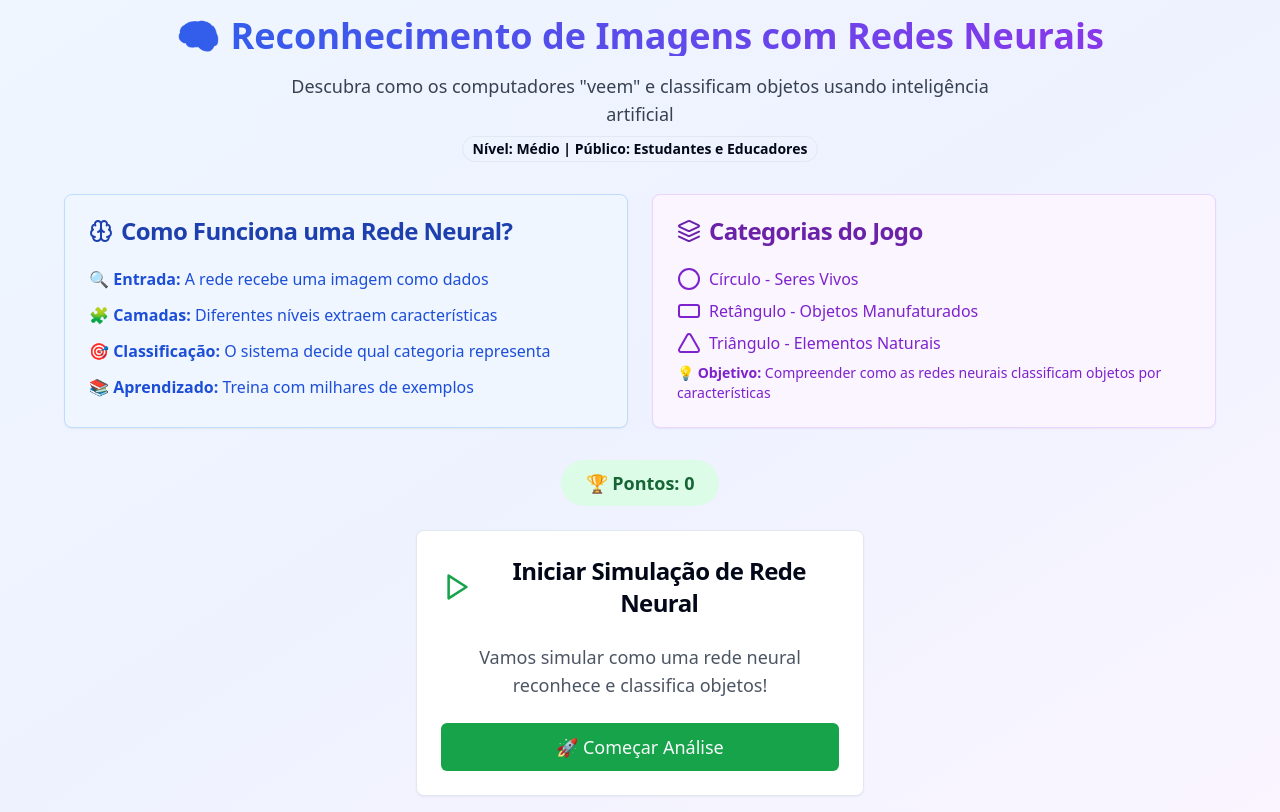
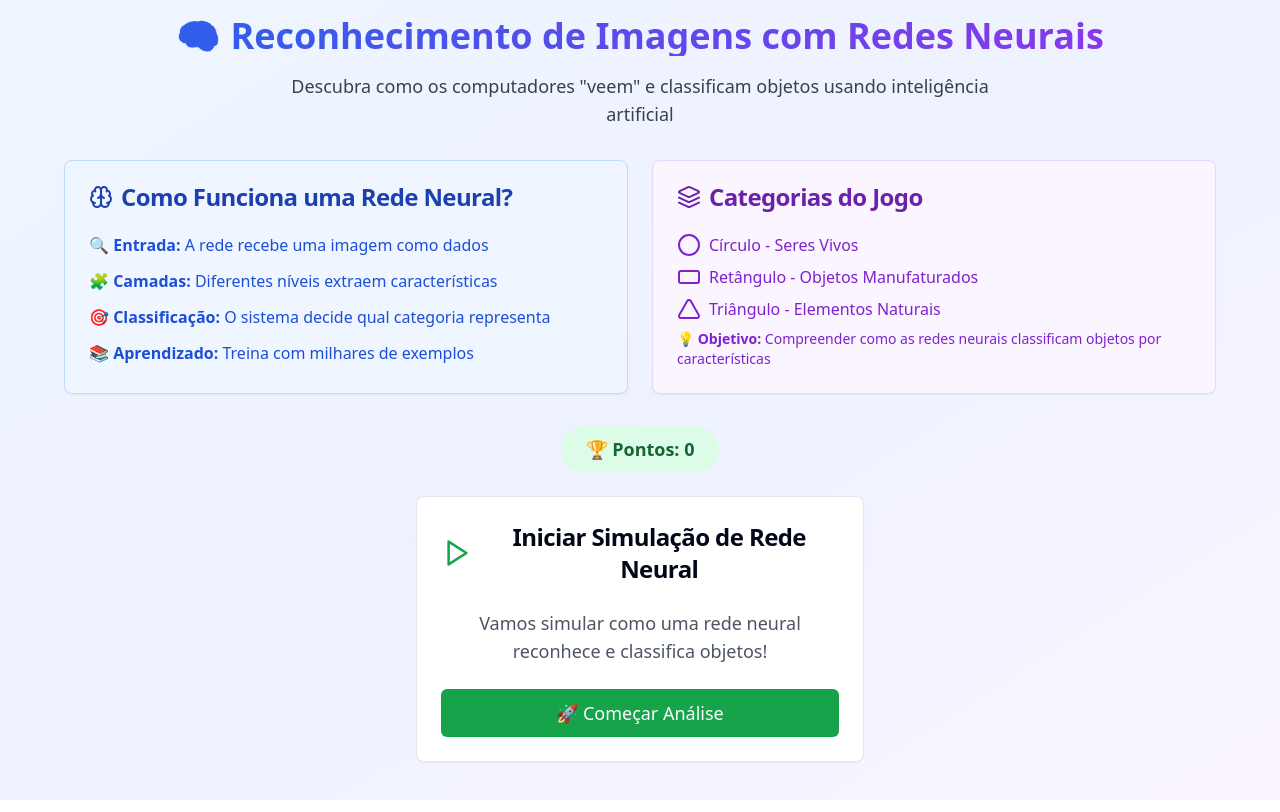
Before and after one commit to LucaslcZ100/Reconhecimento-de-imagens-com-Redes-Neurais, a React (Vite) app: page / in a window 1280 px wide. Built offline with nearby package versions, Linux system fonts and the light colour scheme.

Commit message:
Remove badge text
Removes the text "Nível: Médio | Público: Estudantes e Educadores" from the GameHeader component.

```diff
--- a/src/components/GameHeader.tsx
+++ b/src/components/GameHeader.tsx
@@ -10,9 +10,6 @@ const GameHeader = () => {
       <p className="text-gray-700 text-lg max-w-3xl mx-auto">
         Descubra como os computadores "veem" e classificam objetos usando inteligência artificial
       </p>
-      <Badge variant="outline" className="mt-2 text-sm">
-        Nível: Médio | Público: Estudantes e Educadores
-      </Badge>
     </div>
   );
 };
```
